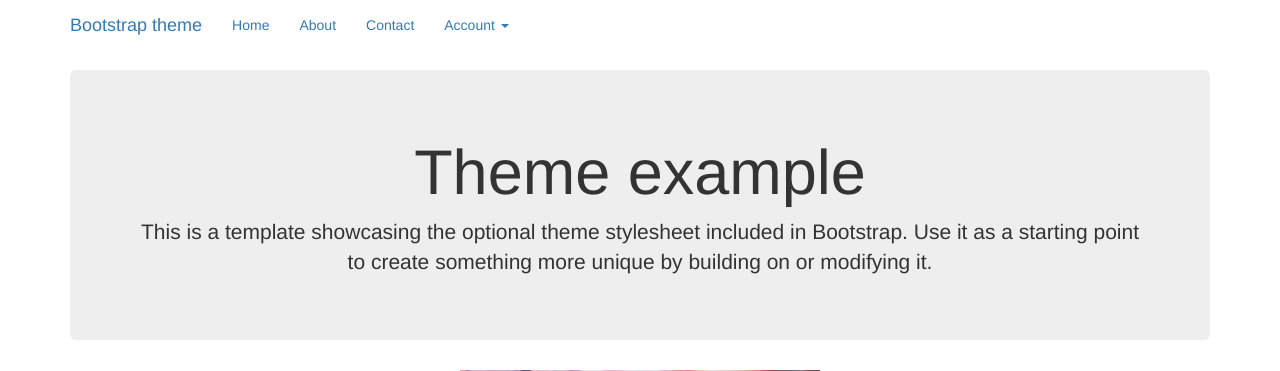
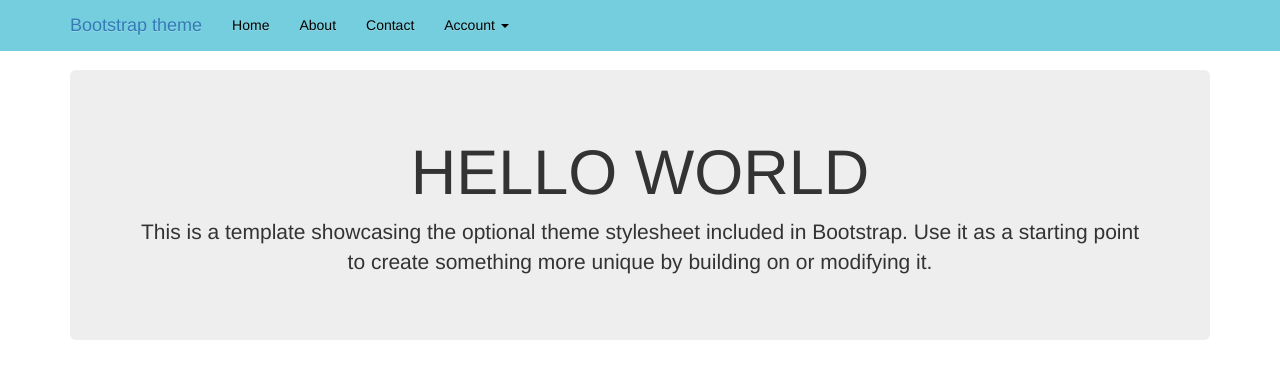
Before and after one commit to tidjungs/SWE-5810500307-Ecommerce, a Django app: page / in a window 1280 px wide. Shown: the top 371 px of the page. Run offline with Django 3.2, Linux system fonts and the light colour scheme; some libraries are stand-ins or nearby versions.

Commit message:
config style

```diff
--- a/src/profiles/models.py
+++ b/src/profiles/models.py
@@ -32,7 +32,7 @@ class userStripe(models.Model):
 def stripeCallback(sender, request, user, **kwargs):
     user_stripe_account, created = userStripe.objects.get_or_create(user=user)
     if created:
-        print 'created for %s'%(user.username)
+        print('created for %s'%(user.username))
     if user_stripe_account.stripe_id is None or user_stripe_account.stripe_id == '':
         new_stripe_id = stripe.Customer.create(email=user.email)
         user_stripe_account.stripe_id = new_stripe_id['id']
--- a/src/profiles/templates/home.html
+++ b/src/profiles/templates/home.html
@@ -11,7 +11,7 @@
 {% block jumbotron %}
  <!-- Main jumbotron for a primary marketing message or call to action -->
       <div class="jumbotron">
-        <h1>Theme example</h1>
+        <h1>HELLO WORLD</h1>
         <p>This is a template showcasing the optional theme stylesheet included in Bootstrap. Use it as a starting point to create something more unique by building on or modifying it.</p>
       </div>
 {% endblock %}
--- a/src/profiles/templates/navbar.html
+++ b/src/profiles/templates/navbar.html
@@ -1,5 +1,5 @@
  <!-- Fixed navbar -->
-    <nav class="navbar navbar-wrapper navbar-fixed-top">
+    <nav class="navbar navbar-wrapper navbar-fixed-top" style="background-color: #74CEDD;">
       <div class="container">
         <div class="navbar-header">
           <button type="button" class="navbar-toggle collapsed" data-toggle="collapse" data-target="#navbar" aria-expanded="false" aria-controls="navbar">
--- a/static/static/css/main.css
+++ b/static/static/css/main.css
@@ -20,6 +20,10 @@
     border-radius: 4px;
 }
 
+.navbar-nav > li > a {
+    color: black;
+}
+
 .navbar-inverse {
     background-color: #791212;
     border-color: #ffffff;
```
Also changed, not shown: static/static/img/home.jpg, static/static/img/home.svg (added), 2 other files.
